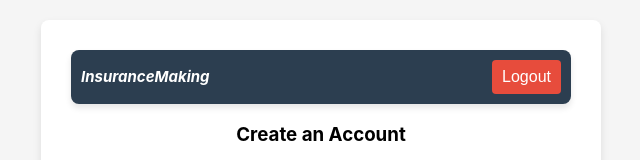
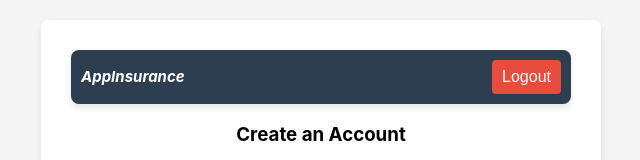
Before and after one commit to testerintelligent/expAppsurance, a React (Create React App) app in the folder Client/: page /register in a window 1280 px wide. Shown: the top 160 px of the page, without its empty margins (319-959 px from the left). Built offline with nearby package versions, Linux system fonts and the light colour scheme.

Commit message:
Change in dashbord button

```diff
--- a/Client/src/component/InsurancePage.jsx
+++ b/Client/src/component/InsurancePage.jsx
@@ -81,7 +81,10 @@ const InsurancePage = () => {
             SumInsured: '',
             Premium: '',
           });
-          navigate('/Dashboard');
+          const sessionKey = sessionStorage.getItem('sessionKey');
+          if (!sessionKey) {
+            navigate('/Dashboard');
+          }
         })
         .catch(error => {
           console.log("Error:", error);
@@ -97,11 +100,14 @@ const InsurancePage = () => {
   };
 
   const handleDashboardButton = () => {
-    const sessionKey = sessionStorage.getItem('sessionKey');
-    if (!sessionKey) {
-      navigate('/Dashboard');
-    }
-  };
+  const sessionKey = sessionStorage.getItem('sessionKey');
+  if (sessionKey) {
+    navigate('/Dashboard');
+  } else {
+    navigate('/');
+  }
+};
+
 
   return (
     <div className="insurance-page">
--- a/Client/src/component/NavBar.jsx
+++ b/Client/src/component/NavBar.jsx
@@ -12,7 +12,7 @@ const Navbar = () => {
 
   return (
     <nav className="navbar">
-      <h1 className="navbar-title">InsuranceMaking</h1>
+      <h1 className="navbar-title">AppInsurance</h1>
       <button className="logout-button" onClick={handleLogout}>Logout</button>
     </nav>
   );
```
